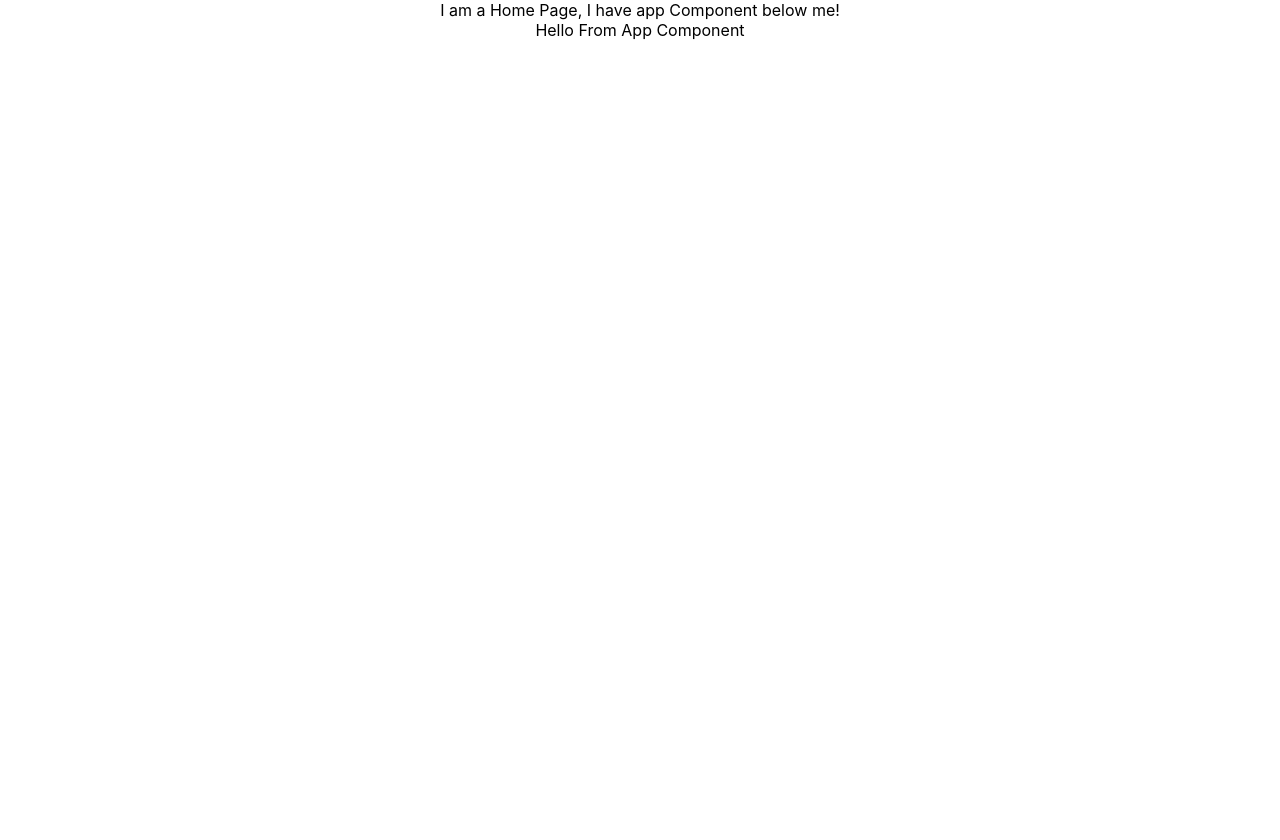
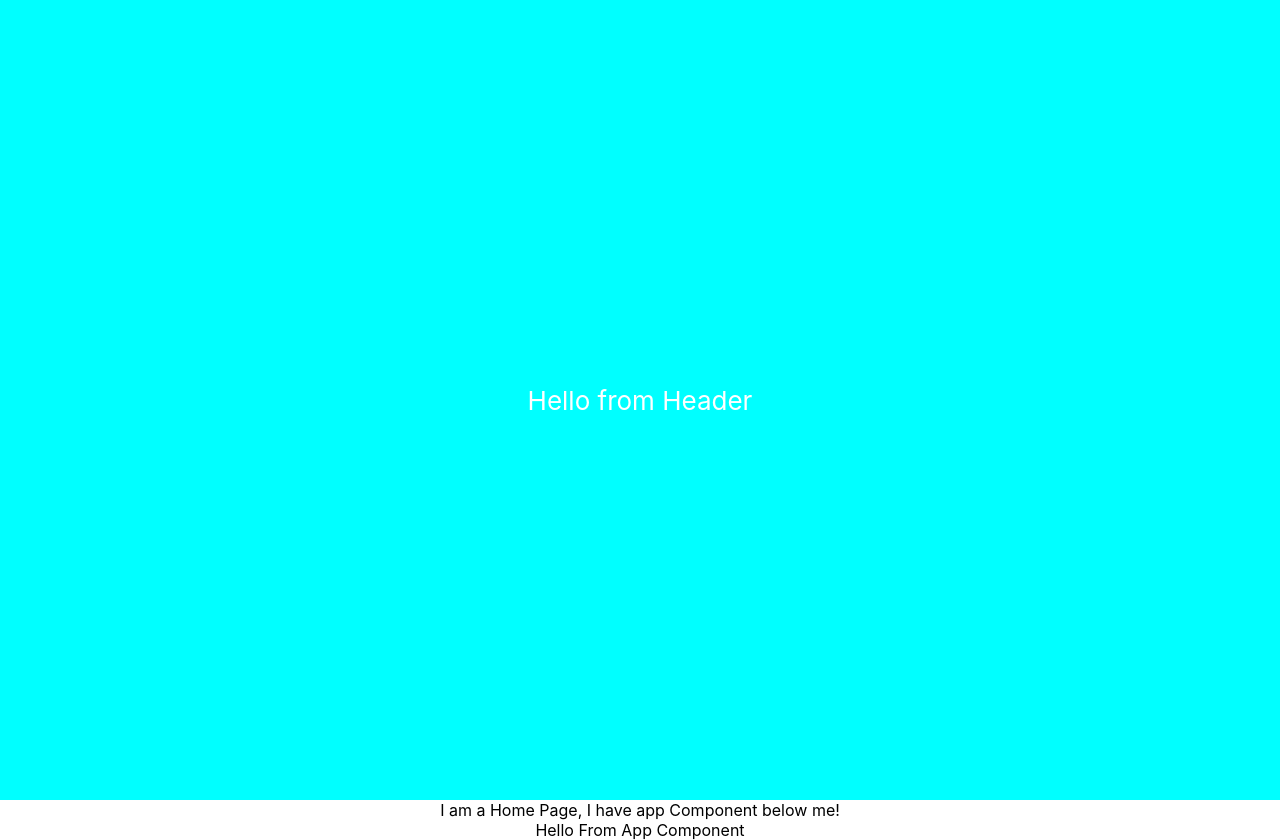
Before and after one commit to koumotodragon/Streaming-Client, a React (Create React App) app: page / in a window 1280 px wide. Before the commit the page ends 800 px from the top, so only its background shows below. Built offline with nearby package versions, Linux system fonts and the light colour scheme.

Commit message:
Header component added

```diff
--- a/src/components/App/App.tsx
+++ b/src/components/App/App.tsx
@@ -1,7 +1,5 @@
 import "./App.css";
 
-function App() {
+export const App = () => {
   return <div className="App">Hello From App Component</div>;
 }
-
-export default App;
--- /dev/null
+++ b/src/components/App/index.ts
@@ -0,0 +1 @@
+export * from "./App"
--- /dev/null
+++ b/src/components/index.ts
@@ -0,0 +1 @@
+export * from "./App"
--- /dev/null
+++ b/src/containers/Header/Header.css
@@ -0,0 +1,3 @@
+.App-header{
+    background-color: aqua;
+}
--- /dev/null
+++ b/src/containers/Header/Header.tsx
@@ -0,0 +1,10 @@
+import React from 'react'
+import "./Header.css"
+
+export const Header = () => {
+    return (
+        <div className="App-header">
+            Hello from Header
+        </div>
+    )
+}
--- /dev/null
+++ b/src/containers/Header/index.ts
@@ -0,0 +1 @@
+export * from "./Header";
--- /dev/null
+++ b/src/containers/index.ts
@@ -0,0 +1 @@
+export * from "./Header";
--- a/src/pages/Home.tsx
+++ b/src/pages/Home.tsx
@@ -1,10 +1,12 @@
 import React from "react";
-import App from "../components/App/App";
+import { App } from "../components";
+import { Header }  from "../containers";
 import "./Home.css";
 
 export const Home = () => {
   return (
     <div className="content">
+      <Header/>
       I am a Home Page, I have app Component below me!
       <App />
     </div>
```
Also changed, not shown: 1 other file (tests, documents, lock files or other folders).
